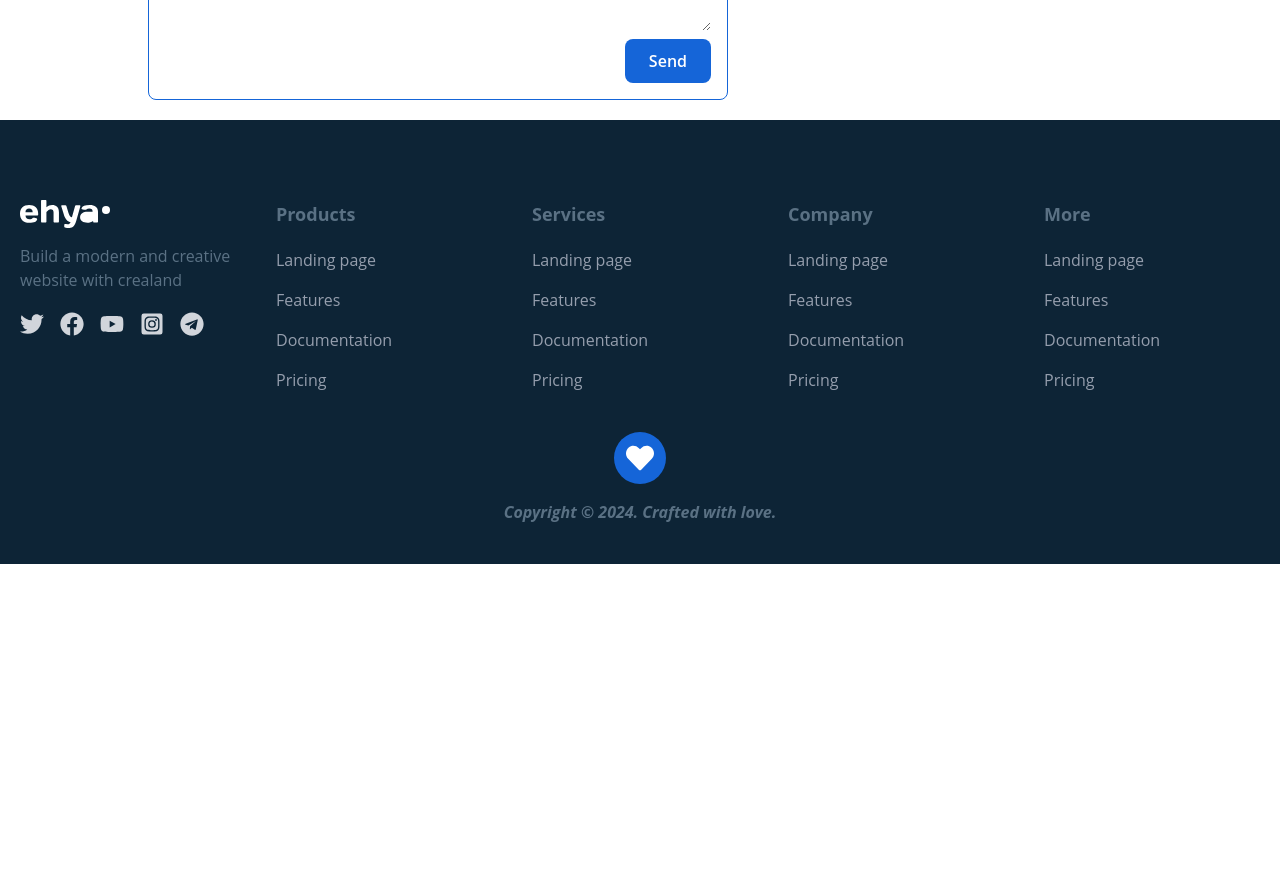
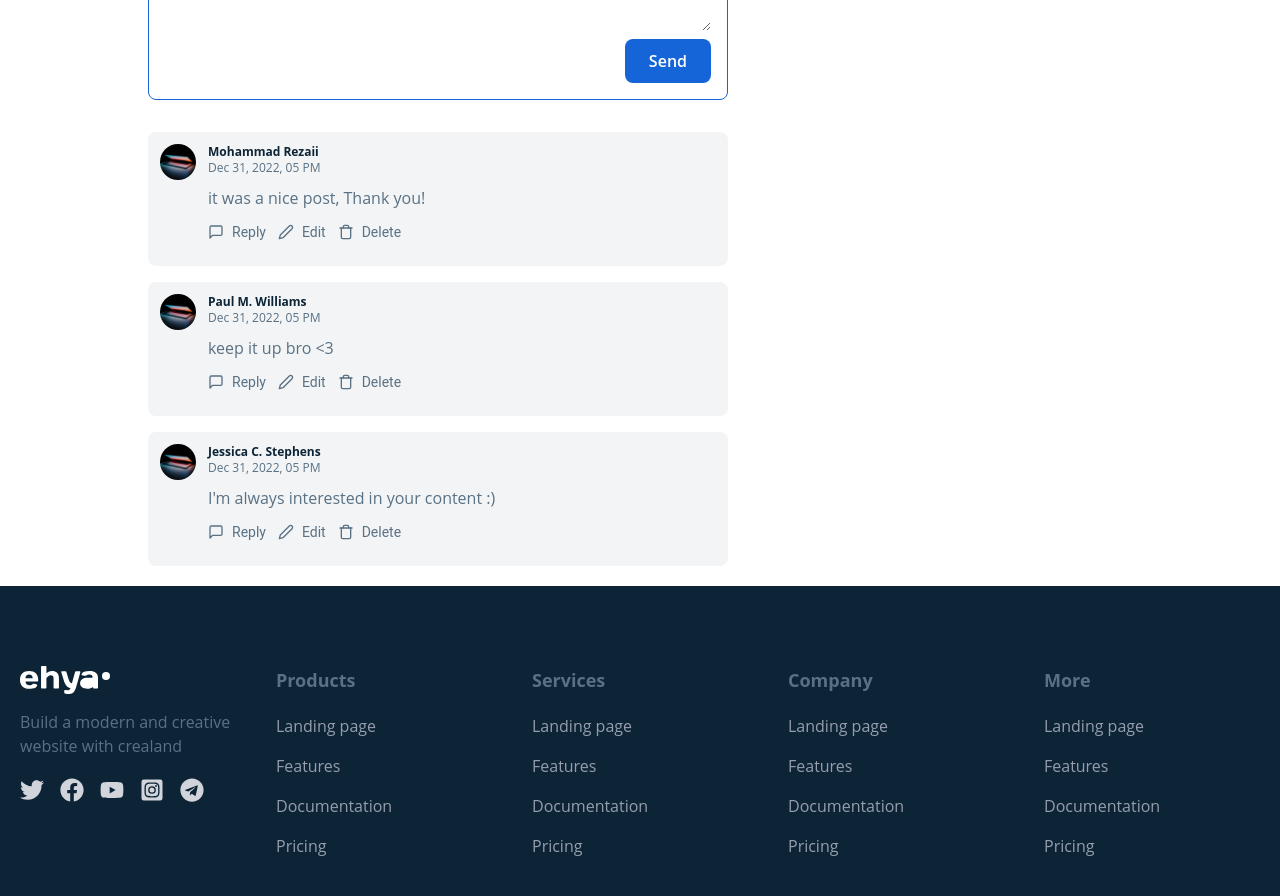
Before and after one commit to aleksi-svaridze/blog-app, a React (Create React App) app: page /blog/1 in a window 1280 px wide. Shown: the part 1260-2156 px from the top of the page. Before the commit the page ends 1824 px from the top, so only its background shows below. Built offline with nearby package versions, Linux system fonts and the light colour scheme.

Commit message:
Add comments html structure

```diff
--- /dev/null
+++ b/src/components/comments/Comment.jsx
@@ -0,0 +1,30 @@
+import {images} from '../../constants';
+import { FiMessageSquare, FiEdit2, FiTrash } from "react-icons/fi";
+
+export default function Comment({commentData}) {
+  return (
+    <div className='flex flex-nowrap items-start gap-x-3 bg-[#f2f4f5] p-3 rounded-lg'>
+        <img src={images.PostImage_1} alt="" className='w-9 h-9 object-cover rounded-full' />
+
+        <div className='flex flex-1 flex-col'>
+            <h5 className='font-bold text-dark-hard text-xs'>{commentData.user.name}</h5>
+            <span className='text-xs text-dark-light'>{new Date(commentData.createdAt).toLocaleDateString("en-US", {day: 'numeric', month: 'short', year: 'numeric', hour: '2-digit'})}</span>
+            <p className='font-opensans mt-[10px] text-dark-light'>{commentData.desc}</p>
+            <div className='flex items-center gap-x-3 text-dark-light font-roboto text-sm mt-3 mb-3'>
+                <button className='flex items-center space-x-2'>
+                    <FiMessageSquare className='w-4 h-auto' />
+                    <span>Reply</span>
+                </button>
+                <button className='flex items-center space-x-2'>
+                    <FiEdit2 className='w-4 h-auto' />
+                    <span>Edit</span>
+                </button>
+                <button className='flex items-center space-x-2'>
+                    <FiTrash className='w-4 h-auto' />
+                    <span>Delete</span>
+                </button>
+            </div>
+        </div>
+    </div>
+  )
+}
--- a/src/components/comments/CommentsContainer.jsx
+++ b/src/components/comments/CommentsContainer.jsx
@@ -1,11 +1,11 @@
 import React, { useEffect, useState } from 'react'
 import CommentsForm from './CommentsForm'
 import { getCommentsData } from '../../data/comments'
+import Comment from './Comment';
 
 export default function CommentsContainer({className}) {
   const [comments, setComments] = useState([]);
-
-  console.log(comments);
+  const mainComments = comments.filter(comment => comment.parent === null);
 
   useEffect(() => {
     (async() => {
@@ -35,6 +35,12 @@
   return (
     <div className={`${className}`}>
       <CommentsForm btnLabel={'Send'} formSubmitHandler={(value) => addCommentsHandler(value)} />
+
+      <div className='space-y-4 mt-8'>
+        {mainComments.map(comment => (
+          <Comment commentData={comment}/>
+        ))}
+      </div>
     </div>
   )
 }
```
